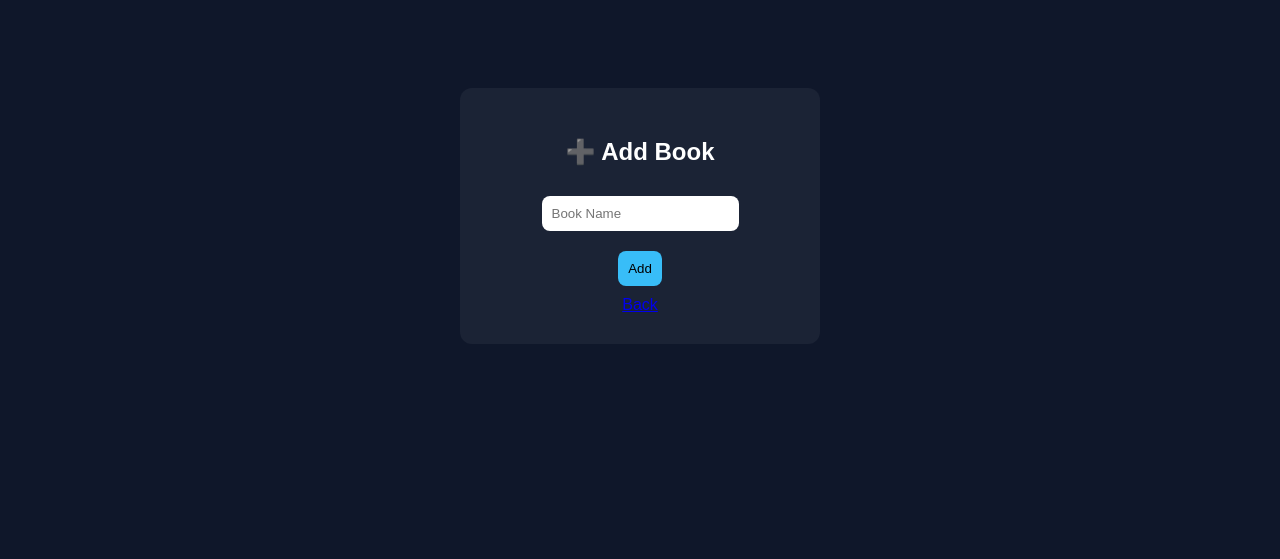
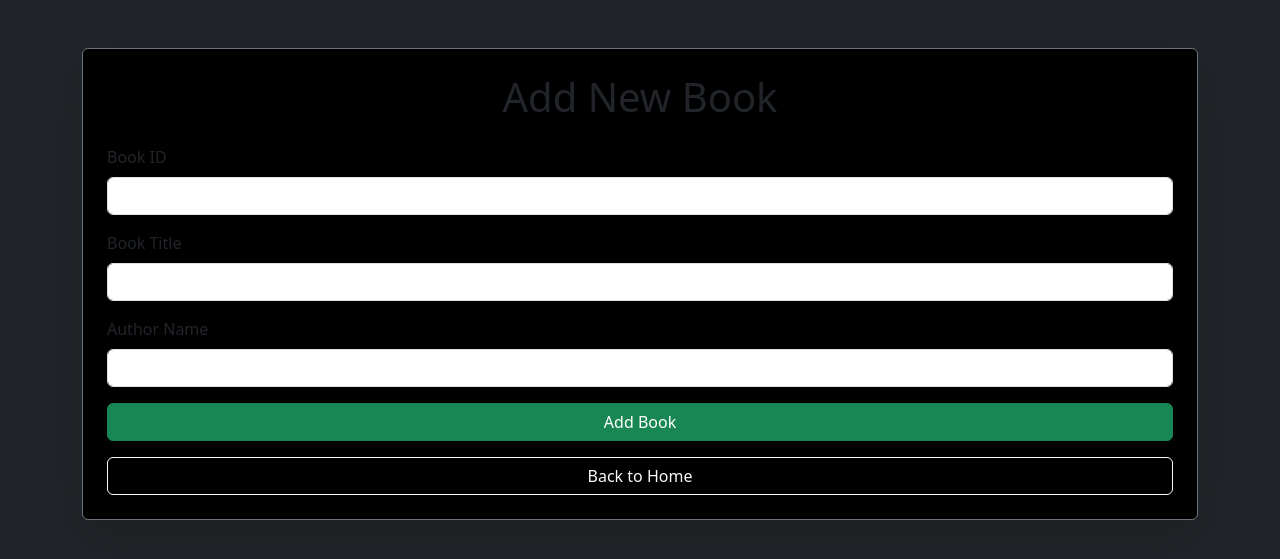
Before and after one commit to lakshya17-K/Library-Managment-, a Flask app: template templates/add_book.html in a window 1280 px wide. Shown: the top 559 px of the page. Run offline with Flask 3, Linux system fonts and the light colour scheme; the template is opened without the code that fills it, so the values that code supplies are empty; parts of the project's set-up code (start-up, migrations or seed data) failed here and were passed over.

Commit message:
Refactor add_book.html with Bootstrap styling

```diff
--- a/templates/add_book.html
+++ b/templates/add_book.html
@@ -1,51 +1,103 @@
 <!DOCTYPE html>
-<html>
+<html lang="en">
+
 <head>
+
+    <meta charset="UTF-8">
+
+    <meta name="viewport"
+          content="width=device-width, initial-scale=1.0">
+
     <title>Add Book</title>
 
-    <style>
-        body {
-            font-family: Arial;
-            background: #0f172a;
-            color: white;
-            text-align: center;
-            padding-top: 80px;
-        }
+    <link href="https://cdn.jsdelivr.net/npm/bootstrap@5.3.3/dist/css/bootstrap.min.css"
+          rel="stylesheet">
 
-        .box {
-            background: rgba(255,255,255,0.05);
-            padding: 30px;
-            width: 300px;
-            margin: auto;
-            border-radius: 12px;
-        }
+    <link href="https://unpkg.com/aos@2.3.4/dist/aos.css"
+          rel="stylesheet">
 
-        input, button {
-            padding: 10px;
-            margin: 10px;
-            border-radius: 8px;
-            border: none;
-        }
-
-        button {
-            background: #38bdf8;
-            cursor: pointer;
-        }
-    </style>
 </head>
 
-<body>
+<body class="bg-dark text-light">
 
-<div class="box">
-    <h2>➕ Add Book</h2>
+    <div class="container mt-5">
 
-    <form action="/add_book" method="POST">
-        <input name="title" placeholder="Book Name" required><br>
-        <button type="submit">Add</button>
-    </form>
+        <div class="card bg-black border-secondary shadow-lg p-4"
+             data-aos="zoom-in">
 
-    <a href="/">Back</a>
-</div>
+            <h1 class="mb-4 text-center">
+                Add New Book
+            </h1>
+
+            <form method="POST">
+
+                <div class="mb-3">
+
+                    <label class="form-label">
+                        Book ID
+                    </label>
+
+                    <input type="number"
+                           name="id"
+                           class="form-control"
+                           required>
+
+                </div>
+
+                <div class="mb-3">
+
+                    <label class="form-label">
+                        Book Title
+                    </label>
+
+                    <input type="text"
+                           name="title"
+                           class="form-control"
+                           required>
+
+                </div>
+
+                <div class="mb-3">
+
+                    <label class="form-label">
+                        Author Name
+                    </label>
+
+                    <input type="text"
+                           name="author"
+                           class="form-control"
+                           required>
+
+                </div>
+
+                <button type="submit"
+                        class="btn btn-success w-100">
+
+                    Add Book
+
+                </button>
+
+            </form>
+
+            <a href="/"
+               class="btn btn-outline-light mt-3">
+
+                Back to Home
+
+            </a>
+
+        </div>
+
+    </div>
+
+    <script src="https://unpkg.com/aos@2.3.4/dist/aos.js"></script>
+
+    <script>
+        AOS.init({
+            duration: 1000,
+            once: true
+        });
+    </script>
 
 </body>
 </html>
```
